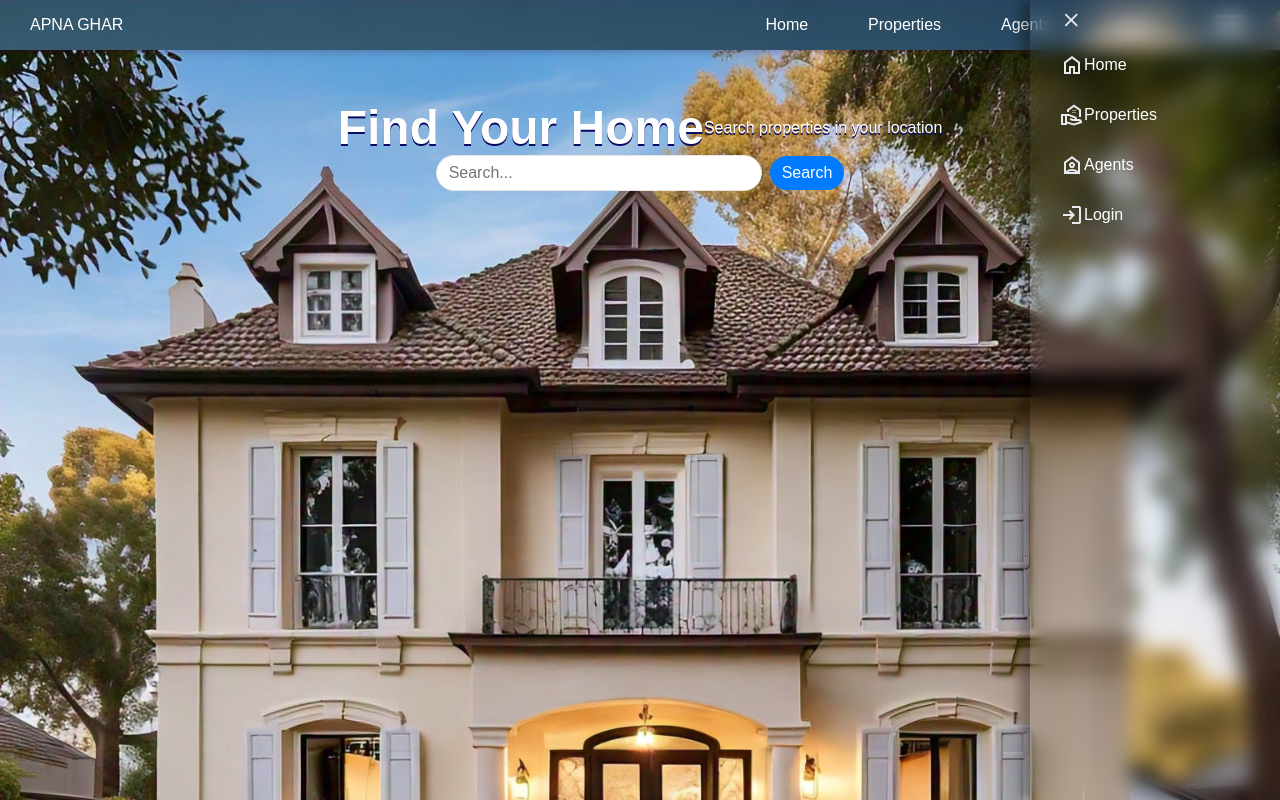
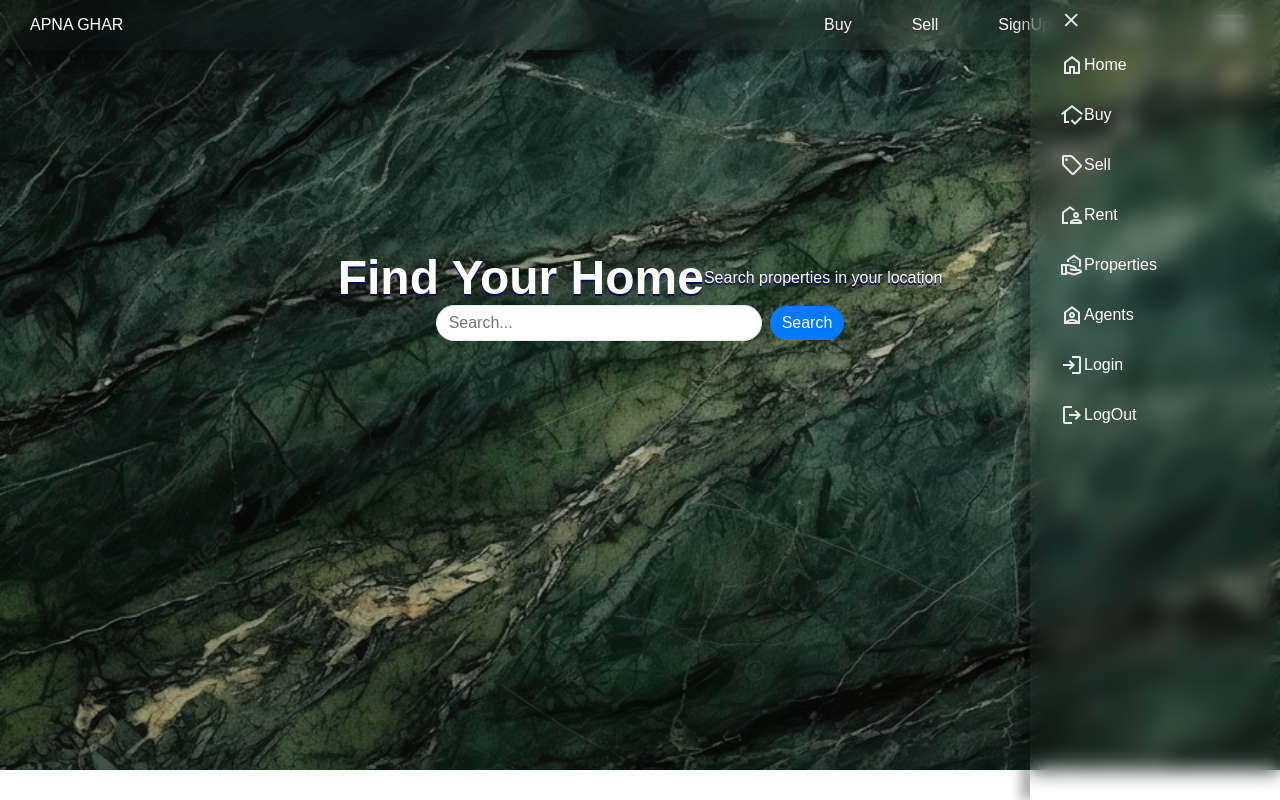
Before and after one commit to rajnikant357/Apna-Ghar, a plain HTML site: page index.html in a window 1280 px wide. Both pictures are taken after a click on the item 1230 px from the left and 25 px from the top of the page. Shown: the top 800 px of the page. Drawn offline with Linux system fonts and the light colour scheme.

Commit message:
change on 09-11-2024

```diff
--- a/index.html
+++ b/index.html
@@ -16,22 +16,27 @@
   </head>
   <body>
     <!-- Header -->
-    <header>
+  <div class="container">
+     <header>
       <nav>
         <ul class="sidebar">
           <p class="hidesidebar" onclick=hidesidebar()><a href="#"><svg xmlns="http://www.w3.org/2000/svg" height="24px" viewBox="0 -960 960 960" width="24px" fill="#e8eaed"><path d="m256-200-56-56 224-224-224-224 56-56 224 224 224-224 56 56-224 224 224 224-56 56-224-224-224 224Z"/></svg></a></p>
           <li><a href="index.html"><svg xmlns="http://www.w3.org/2000/svg" height="24px" viewBox="0 -960 960 960" width="24px" fill="#e8eaed"><path d="M240-200h120v-240h240v240h120v-360L480-740 240-560v360Zm-80 80v-480l320-240 320 240v480H520v-240h-80v240H160Zm320-350Z"/></svg> Home</a></li>
-          <li>
+          <li class="#"><a href="#"><svg xmlns="http://www.w3.org/2000/svg" height="24px" viewBox="0 -960 960 960" width="24px" fill="#e8eaed"><path d="M480-510ZM160-160v-375l-72 55-47-63 439-337 440 336-48 64-392-300-240 184v356h120v80H160Zm437 80L428-250l56-57 113 113 227-226 56 57L597-80Z"/></svg>Buy</a></li>
+          <li class="#"><a href="#"><svg xmlns="http://www.w3.org/2000/svg" height="24px" viewBox="0 -960 960 960" width="24px" fill="#e8eaed"><path d="M856-390 570-104q-12 12-27 18t-30 6q-15 0-30-6t-27-18L103-457q-11-11-17-25.5T80-513v-287q0-33 23.5-56.5T160-880h287q16 0 31 6.5t26 17.5l352 353q12 12 17.5 27t5.5 30q0 15-5.5 29.5T856-390ZM513-160l286-286-353-354H160v286l353 354ZM260-640q25 0 42.5-17.5T320-700q0-25-17.5-42.5T260-760q-25 0-42.5 17.5T200-700q0 25 17.5 42.5T260-640Zm220 160Z"/></svg>Sell</a></li>
+          <li class="#"><a href="#"><svg xmlns="http://www.w3.org/2000/svg" height="24px" viewBox="0 -960 960 960" width="24px" fill="#e8eaed"><path d="M343-470ZM80-120v-480l320-240 215 162q-25 3-47 11.5T526-644l-126-96-240 180v360h160v80H80Zm320 0v-76q0-21 10.5-39.5T439-265q46-27 96.5-41T640-320q54 0 104.5 14t96.5 41q18 11 28.5 29.5T880-196v76H400Zm86-80h308q-35-20-74-30t-80-10q-41 0-80 10t-74 30Zm154-160q-50 0-85-35t-35-85q0-50 35-85t85-35q50 0 85 35t35 85q0 50-35 85t-85 35Zm0-80q17 0 28.5-11.5T680-480q0-17-11.5-28.5T640-520q-17 0-28.5 11.5T600-480q0 17 11.5 28.5T640-440Zm0 240Z"/></svg>Rent</a></li>
+         <li>
             <a href="#"><svg xmlns="http://www.w3.org/2000/svg" height="24px" viewBox="0 -960 960 960" width="24px" fill="#e8eaed"><path d="M760-400v-260L560-800 360-660v60h-80v-100l280-200 280 200v300h-80ZM560-800Zm20 160h40v-40h-40v40Zm-80 0h40v-40h-40v40Zm80 80h40v-40h-40v40Zm-80 0h40v-40h-40v40ZM280-220l278 76 238-74q-5-9-14.5-15.5T760-240H558q-27 0-43-2t-33-8l-93-31 22-78 81 27q17 5 40 8t68 4q0-11-6.5-21T578-354l-234-86h-64v220ZM40-80v-440h304q7 0 14 1.5t13 3.5l235 87q33 12 53.5 42t20.5 66h80q50 0 85 33t35 87v40L560-60l-280-78v58H40Zm80-80h80v-280h-80v280Z"/></svg> Properties</a>
           </li>
           <li><a href="#"><svg xmlns="http://www.w3.org/2000/svg" height="24px" viewBox="0 -960 960 960" width="24px" fill="#e8eaed"><path d="m480-840 320 240v480H160v-480l320-240Zm0 480q50 0 85-35t35-85q0-50-35-85t-85-35q-50 0-85 35t-35 85q0 50 35 85t85 35Zm0-80q-17 0-28.5-11.5T440-480q0-17 11.5-28.5T480-520q17 0 28.5 11.5T520-480q0 17-11.5 28.5T480-440Zm0 200q-41 0-80 10t-74 30h308q-35-20-74-30t-80-10ZM240-560v320q52-39 113-59.5T480-320q66 0 127 20.5T720-240v-320L480-740 240-560Zm240 80Z"/></svg> Agents</a></li>
-          <li><a href="#"><svg xmlns="http://www.w3.org/2000/svg" height="24px" viewBox="0 -960 960 960" width="24px" fill="#e8eaed"><path d="M480-120v-80h280v-560H480v-80h280q33 0 56.5 23.5T840-760v560q0 33-23.5 56.5T760-120H480Zm-80-160-55-58 102-102H120v-80h327L345-622l55-58 200 200-200 200Z"/></svg> Login</a></li>
+          <li class="#"><a href="#"><svg xmlns="http://www.w3.org/2000/svg" height="24px" viewBox="0 -960 960 960" width="24px" fill="#e8eaed"><path d="M480-120v-80h280v-560H480v-80h280q33 0 56.5 23.5T840-760v560q0 33-23.5 56.5T760-120H480Zm-80-160-55-58 102-102H120v-80h327L345-622l55-58 200 200-200 200Z"/></svg>Login</a></li>
+          <li><a href="#"><svg xmlns="http://www.w3.org/2000/svg" height="24px" viewBox="0 -960 960 960" width="24px" fill="#e8eaed"><path d="M200-120q-33 0-56.5-23.5T120-200v-560q0-33 23.5-56.5T200-840h280v80H200v560h280v80H200Zm440-160-55-58 102-102H360v-80h327L585-622l55-58 200 200-200 200Z"/></svg>LogOut</a></li>
         </ul>
         <ul class="navbar">
           <li><a1>APNA GHAR</a1></li>
-          <li class="hideOnMobile"><a href="#">Home</a></li>
-          <li><a class="hideOnMobile" href="#">Properties</a></li>
-          <li class="hideOnMobile"><a href="#">Agents</a></li>
+          <li class="hideOnMobile"><a href="#">Buy</a></li>
+          <li><a class="hideOnMobile" href="#">Sell</a></li>
+          <li class="hideOnMobile"><a href="#">SignUp</a></li>
           <li class="hideOnMobile"><a href="#">Login</a></li>
           <li onclick=showsidebar()><a href="#"><svg xmlns="http://www.w3.org/2000/svg" height="40" viewBox="0 -960 960 960" width="40" fill="#e8eaed"><path d="M120-240v-80h720v80H120Zm0-200v-80h720v80H120Zm0-200v-80h720v80H120Z"/></svg></a></li>
         </ul>
@@ -50,7 +55,7 @@
         <button class="search-btn">Search</button>
     </li>
     </section>
-
+  </div>
 
     <!-- Featured Properties -->
     <section class="featured-properties">
--- a/styles.css
+++ b/styles.css
@@ -4,12 +4,16 @@
 }
 body {
   font-family: Arial, sans-serif;
-    background-image: url(lite_green_field_with_mountains.jpeg);
-  background-size: cover;
-  background-repeat: no-repeat;
+    background-color: #ffffff;
+
   /* margin: 0;
   padding: 0;
   background-color: #ffffff; */
+}
+.container{
+  background-image: url(123.png);
+  background-size: cover;
+  background-repeat: no-repeat;
 }
 .navbar {
   position: sticky;
@@ -18,8 +22,8 @@ body {
   /* background-color: #a9bcd1; */
   backdrop-filter: blur(20px);
   box-shadow: -10px 0 10px rgba(0, 0, 0, 0.3);
-  /* display: flex;
-  justify-content: flex-end; */
+  display: flex;
+  justify-content: space-evenly;
 }
 nav ul {
   width: 100%;
@@ -81,9 +85,9 @@ nav li:first-child {
   height: 5%;
 }
 .home {
-  background-image: url(real_state_house.jpeg);
+  /* background-image: url(real_state_house.jpeg); */
   background-size: cover;
-  height: 100vh;
+  height: 90vh;
   justify-content: space-evenly;
   align-items: center;
   color: #ffffff;
@@ -91,7 +95,7 @@ nav li:first-child {
 }
  .findTitle{
   display: flex;
-  padding-top: 50px;
+  padding-top: 200px;
   justify-content: center;
   align-items: center;
   color: #ffffff;
@@ -113,9 +117,9 @@ nav li:first-child {
   padding: 10px;
 } */
 .featured-properties h2 {
-  color: #ffffff;
+  color: #160e0e;
   text-align: center;
-  margin: auto;
+  margin: 5%;
 }
 .property-grid {
   display: grid;
@@ -251,9 +255,11 @@ footer a {
   .hideOnMobile {
     display: none;
   }
-
+  .findTitle{
+    display: flex;
+    padding-top: 100px; }
   .home {
-    height: 50vh;
+    height: 100vh;
   }
   .property-grid {
     grid-template-columns: repeat(2, 1fr);
```
Also changed, not shown: 123.png (added), 1image.jpeg (added), 2image.jpeg (added), istockphoto-1472468186-612x612.jpg (added), istockphoto-955379348-612x612.jpg (added), svgs/close_24dp_E8EAED_FILL0_wght400_GRAD0_opsz24 (1).svg (renamed from close_24dp_E8EAED_FILL0_wght400_GRAD0_opsz24 (1).svg), svgs/favorite_24dp_E8EAED_FILL0_wght400_GRAD0_opsz24.svg (added), svgs/home_24dp_E8EAED_FILL0_wght400_GRAD0_opsz24.svg (renamed from home_24dp_E8EAED_FILL0_wght400_GRAD0_opsz24.svg), svgs/in_home_mode_24dp_E8EAED_FILL0_wght400_GRAD0_opsz24.svg (added), svgs/location_home_24dp_E8EAED_FILL0_wght400_GRAD0_opsz24.svg (renamed from location_home_24dp_E8EAED_FILL0_wght400_GRAD0_opsz24.svg), svgs/login_24dp_E8EAED_FILL0_wght400_GRAD0_opsz24.svg (renamed from login_24dp_E8EAED_FILL0_wght400_GRAD0_opsz24.svg), svgs/logout_24dp_E8EAED_FILL0_wght400_GRAD0_opsz24.svg (added), svgs/menu_24dp_E8EAED_FILL0_wght400_GRAD0_opsz24.svg (renamed from menu_24dp_E8EAED_FILL0_wght400_GRAD0_opsz24.svg), svgs/real_estate_agent_24dp_E8EAED_FILL0_wght400_GRAD0_opsz24.svg (renamed from real_estate_agent_24dp_E8EAED_FILL0_wght400_GRAD0_opsz24.svg), 2 more files.
